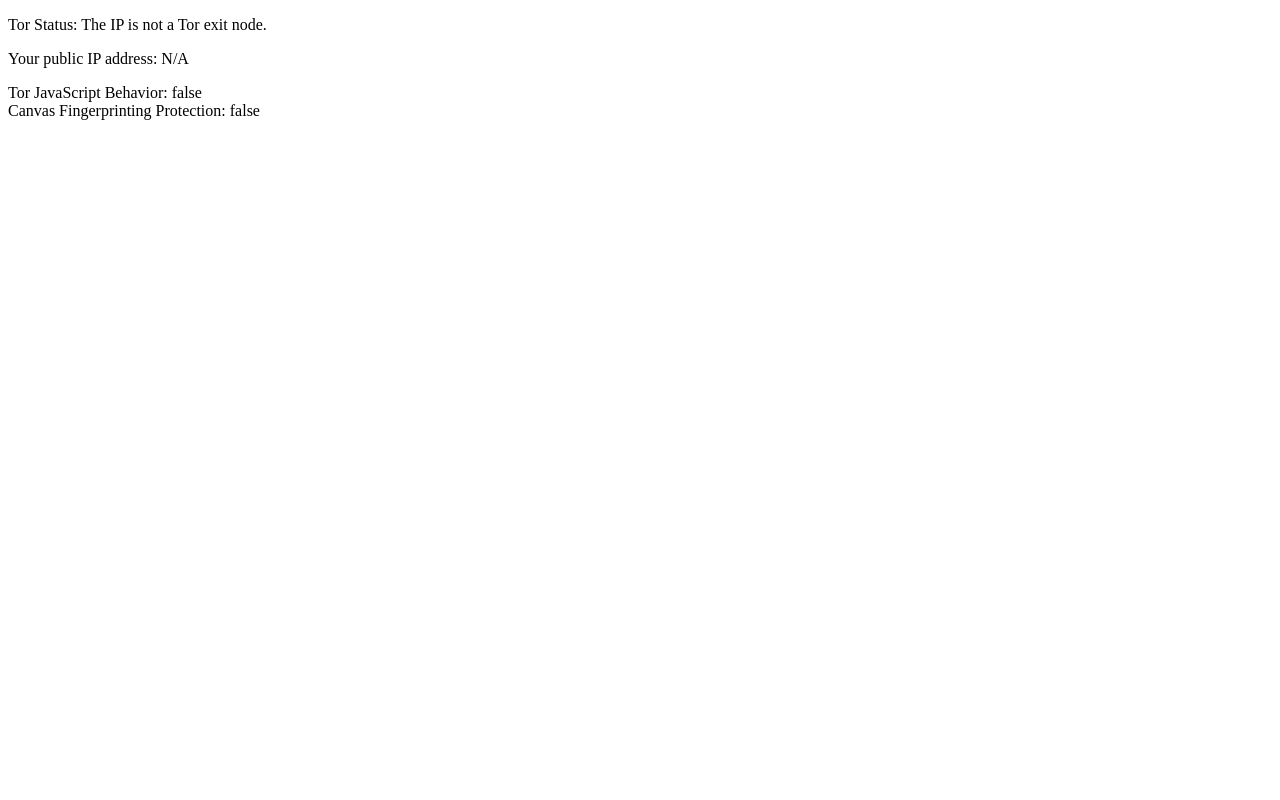
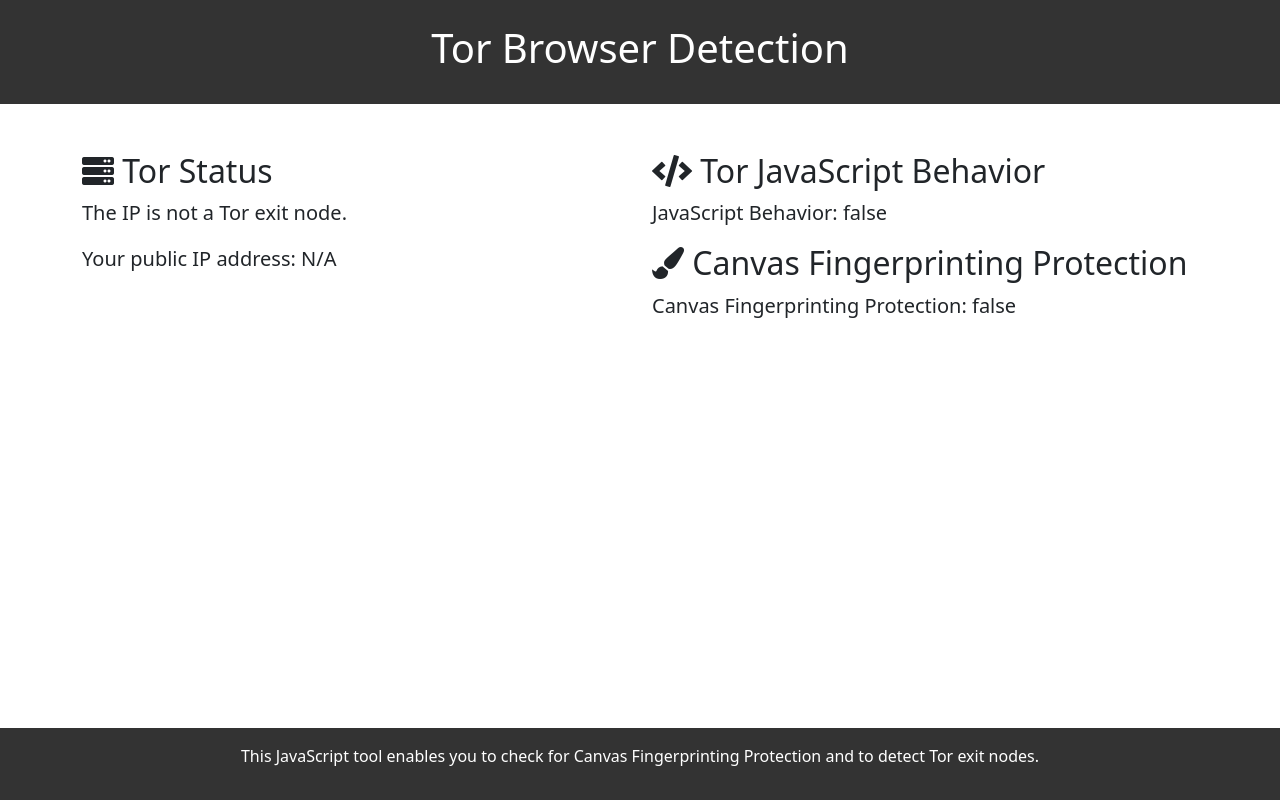
Before and after one commit to dehlirious/tor-detector, a plain HTML site: page index.html in a window 1280 px wide. Drawn offline with nearby package versions, Linux system fonts and the light colour scheme; no server answers.

Commit message:
Update index.html

```diff
--- a/index.html
+++ b/index.html
@@ -1,16 +1,64 @@
 <!DOCTYPE html>
-<html>
+<html lang="en">
 
 <head>
+    <meta charset="UTF-8">
+    <meta name="viewport" content="width=device-width, initial-scale=1.0">
     <title>Is Tor Tests</title>
-	<script src="tor.js"></script>
+    <!-- Link to Bootstrap CSS -->
+    <link rel="stylesheet" href="https://cdn.jsdelivr.net/npm/bootstrap@5.3.0/dist/css/bootstrap.min.css">
+    <!-- Link to Font Awesome for icons -->
+    <link rel="stylesheet" href="https://cdnjs.cloudflare.com/ajax/libs/font-awesome/5.15.4/css/all.min.css">
+    <script src="tor.js"></script>
+    <style>
+        /* Custom CSS to style the header and footer */
+        header {
+            background-color: #333;
+            color: white;
+        }
+
+        footer {
+            background-color: #333;
+            color: white;
+            position: absolute;
+            bottom: 0;
+            width: 100%;
+            padding: 10px 0;
+        }
+    </style>
 </head>
 
 <body>
-    <p id="torStatus">Tor Status: Checking...</p>
-    <p id="publicIP">Your public IP address: Loading...</p>
-    <div id="torBehaviorStatus">Tor JavaScript Behavior: Checking...</div>
-    <div id="canvasFingerprintStatus">Canvas Fingerprinting Protection: Checking...</div>
+    <!-- Header -->
+    <header class="text-center py-4">
+        <h1>Tor Browser Detection</h1>
+    </header>
+
+    <!-- Main Content -->
+    <div class="container mt-5">
+        <div class="row">
+            <div class="col-md-6">
+                <h2><i class="fas fa-server"></i> Tor Status</h2>
+                <p id="torStatus" class="lead">Checking...</p>
+                <p id="publicIP" class="lead">Your public IP address: Loading...</p>
+            </div>
+            <div class="col-md-6">
+                <h2><i class="fas fa-code"></i> Tor JavaScript Behavior</h2>
+                <p id="torBehaviorStatus" class="lead">Checking...</p>
+                <h2><i class="fas fa-paint-brush"></i> Canvas Fingerprinting Protection</h2>
+                <p id="canvasFingerprintStatus" class="lead">Checking...</p>
+            </div>
+        </div>
+    </div>
+
+    <!-- Footer -->
+    <footer class="text-center py-3">
+        <div class="container">
+            <p>
+                This JavaScript tool enables you to check for Canvas Fingerprinting Protection and to detect Tor exit nodes.
+            </p>
+        </div>
+    </footer>
 
     <script>
         // Function to update the status
@@ -26,7 +74,7 @@
 
             // Update the Tor status element
             const torStatus = isTor(ipAddress, fileData);
-            updateStatus("torStatus", torStatus ? 'Tor Status: The IP is a Tor exit node.' : 'Tor Status: The IP is not a Tor exit node.');
+            updateStatus("torStatus", torStatus ? 'The IP is a Tor exit node.' : 'The IP is not a Tor exit node.');
 
             // Update the public IP element
             const publicIP = document.getElementById("publicIP");
@@ -34,14 +82,17 @@
 
             // Update the Tor JavaScript Behavior status element
             const torBehaviorStatus = hasTorJavaScriptBehavior();
-            updateStatus("torBehaviorStatus", 'Tor JavaScript Behavior: ' + torBehaviorStatus);
+            updateStatus("torBehaviorStatus", 'JavaScript Behavior: ' + torBehaviorStatus);
 
-			// Update the Canvas Fingerprinting Protection status element
-			const canvasFingerprintStatus = hasCanvasFingerprintingProtection();
-			updateStatus("canvasFingerprintStatus", 'Canvas Fingerprinting Protection: ' + (!canvasFingerprintStatus));
+            // Update the Canvas Fingerprinting Protection status element
+            const canvasFingerprintStatus = hasCanvasFingerprintingProtection();
+            updateStatus("canvasFingerprintStatus", 'Canvas Fingerprinting Protection: ' + (!canvasFingerprintStatus));
 
         })();
     </script>
+
+    <!-- Link to Bootstrap JS (optional) -->
+    <script src="https://cdn.jsdelivr.net/npm/bootstrap@5.3.0/dist/js/bootstrap.min.js"></script>
 </body>
 
 </html>
```
